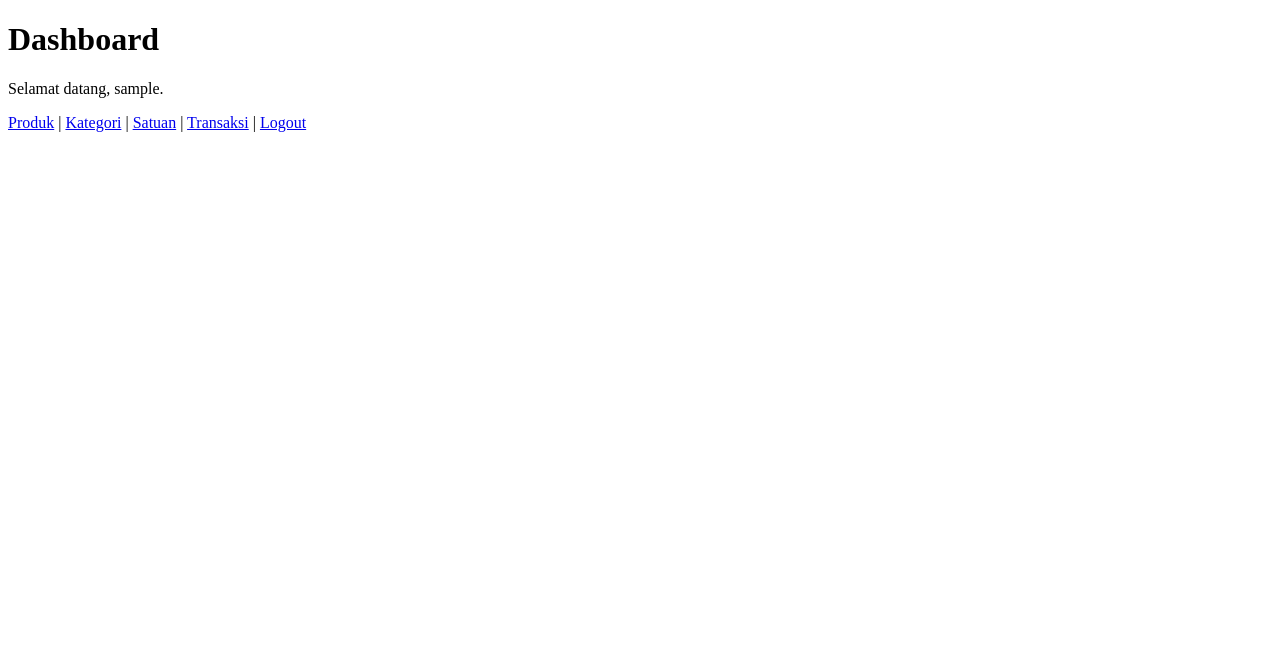
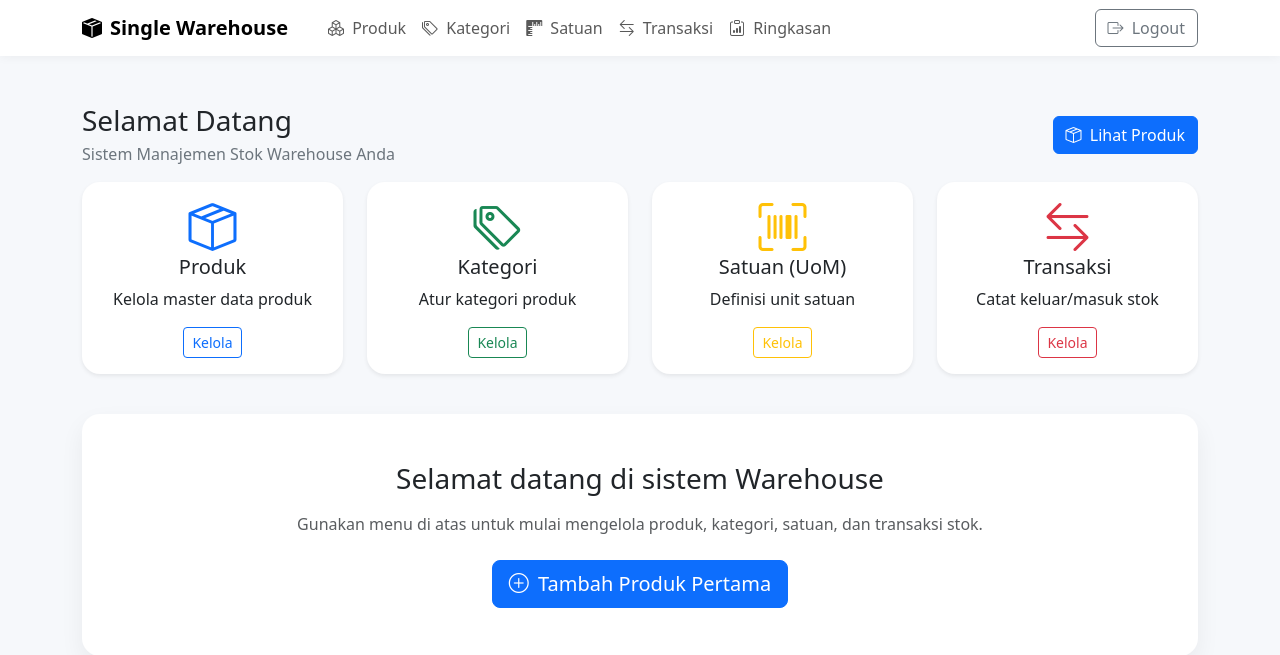
Before and after one commit to hamrullah/warehouse_andalas, a Django app: page / in a window 1280 px wide. Shown: the top 655 px of the page. Run offline with Django 5.2, Linux system fonts and the light colour scheme; the visitor is signed in with stand-in values (Sample User, id 1).

Commit message:
fix dashboard

```diff
--- a/inventory/templates/inventory/dashboard.html
+++ b/inventory/templates/inventory/dashboard.html
@@ -1,11 +1,65 @@
-<!doctype html><html><body>
-<h1>Dashboard</h1>
-<p>Selamat datang, {{ request.user.get_username }}.</p>
-<nav>
-  <a href="{% url 'inventory:product-list' %}">Produk</a> |
-  <a href="{% url 'inventory:category-list' %}">Kategori</a> |
-  <a href="{% url 'inventory:uom-list' %}">Satuan</a> |
-  <a href="{% url 'inventory:transaction-list' %}">Transaksi</a> |
-  <a href="{% url 'logout' %}">Logout</a>
-</nav>
-</body></html>
+{% extends "base.html" %}
+{% block title %}Selamat Datang — Warehouse{% endblock %}
+{% block page_title %}Selamat Datang{% endblock %}
+{% block page_subtitle %}Sistem Manajemen Stok Warehouse Anda{% endblock %}
+
+{% block header_actions %}
+  <a href="{% url 'inventory:product-list' %}" class="btn btn-primary">
+    <i class="bi bi-box-seam me-1"></i> Lihat Produk
+  </a>
+{% endblock %}
+
+{% block content %}
+<div class="row">
+  <div class="col-md-6 col-lg-3 mb-3">
+    <div class="card text-center shadow-sm">
+      <div class="card-body">
+        <i class="bi bi-box-seam display-5 text-primary mb-2"></i>
+        <h5 class="card-title">Produk</h5>
+        <p class="card-text">Kelola master data produk</p>
+        <a href="{% url 'inventory:product-list' %}" class="btn btn-sm btn-outline-primary">Kelola</a>
+      </div>
+    </div>
+  </div>
+  <div class="col-md-6 col-lg-3 mb-3">
+    <div class="card text-center shadow-sm">
+      <div class="card-body">
+        <i class="bi bi-tags display-5 text-success mb-2"></i>
+        <h5 class="card-title">Kategori</h5>
+        <p class="card-text">Atur kategori produk</p>
+        <a href="{% url 'inventory:category-list' %}" class="btn btn-sm btn-outline-success">Kelola</a>
+      </div>
+    </div>
+  </div>
+  <div class="col-md-6 col-lg-3 mb-3">
+    <div class="card text-center shadow-sm">
+      <div class="card-body">
+        <i class="bi bi-upc-scan display-5 text-warning mb-2"></i>
+        <h5 class="card-title">Satuan (UoM)</h5>
+        <p class="card-text">Definisi unit satuan</p>
+        <a href="{% url 'inventory:uom-list' %}" class="btn btn-sm btn-outline-warning">Kelola</a>
+      </div>
+    </div>
+  </div>
+  <div class="col-md-6 col-lg-3 mb-3">
+    <div class="card text-center shadow-sm">
+      <div class="card-body">
+        <i class="bi bi-arrow-left-right display-5 text-danger mb-2"></i>
+        <h5 class="card-title">Transaksi</h5>
+        <p class="card-text">Catat keluar/masuk stok</p>
+        <a href="{% url 'inventory:transaction-list' %}" class="btn btn-sm btn-outline-danger">Kelola</a>
+      </div>
+    </div>
+  </div>
+</div>
+
+<div class="card mt-4">
+  <div class="card-body text-center py-5">
+    <h3 class="mb-3">Selamat datang di sistem Warehouse</h3>
+    <p class="text-muted mb-4">Gunakan menu di atas untuk mulai mengelola produk, kategori, satuan, dan transaksi stok.</p>
+    <a href="{% url 'inventory:product-create' %}" class="btn btn-lg btn-primary">
+      <i class="bi bi-plus-circle me-1"></i> Tambah Produk Pertama
+    </a>
+  </div>
+</div>
+{% endblock %}
```
